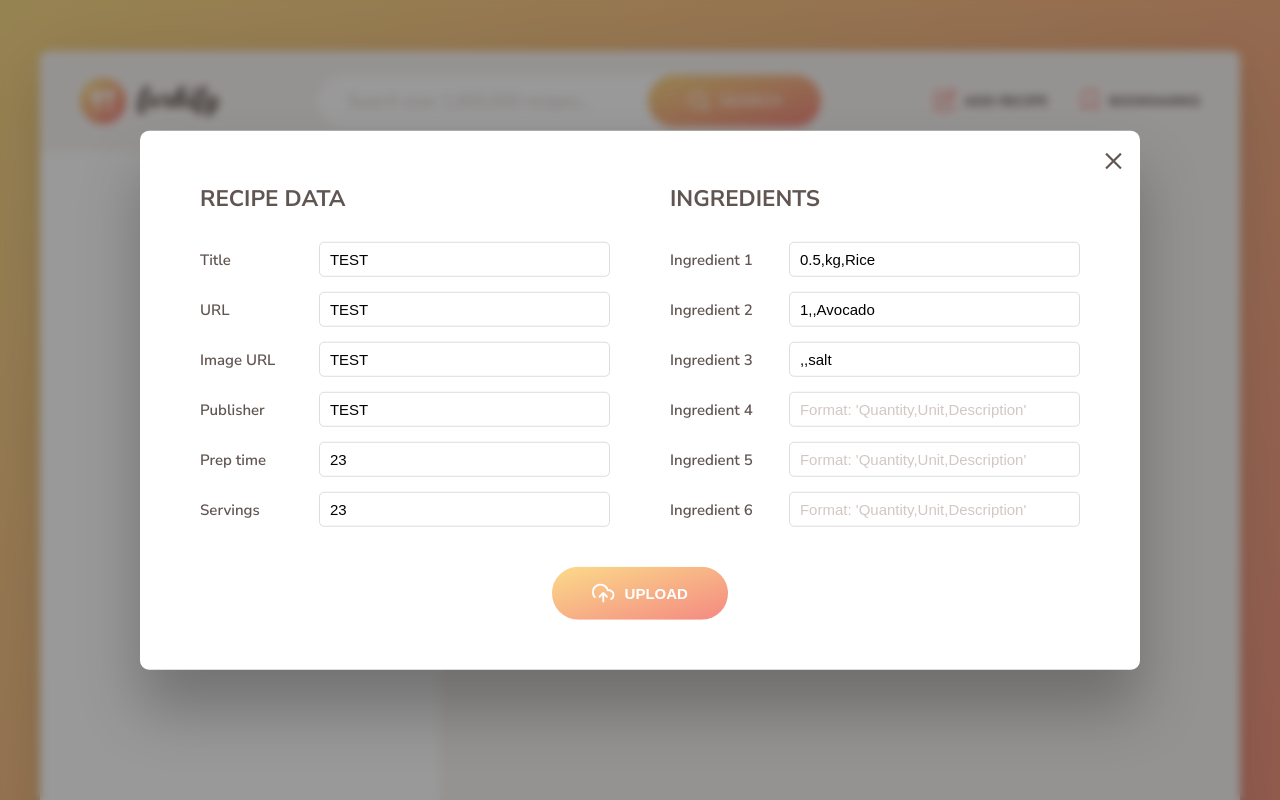
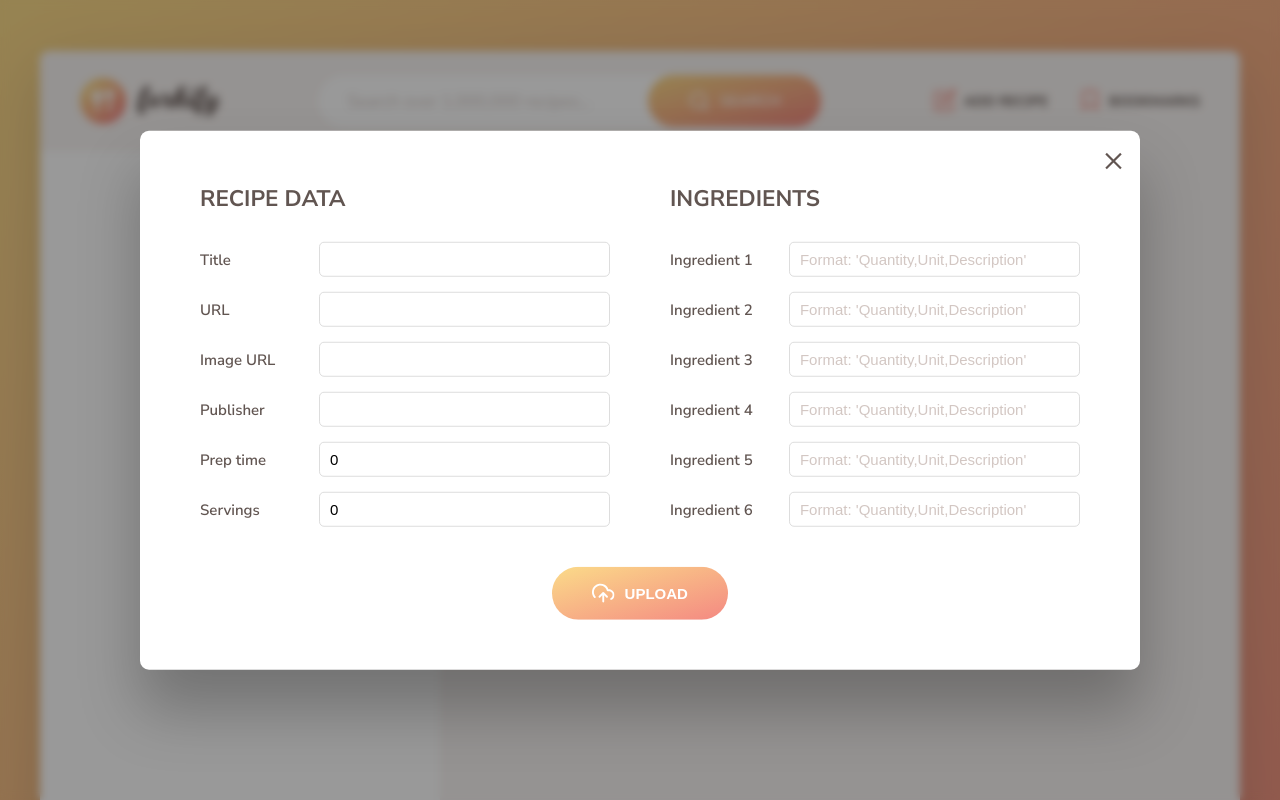
Before and after one commit to hdongqt/forkify, a website built with Parcel: page index.html in a window 1280 px wide. Both pictures are taken after a click on the button "ADD RECIPE". Shown: the top 800 px of the page. Built offline with nearby package versions, Linux system fonts and the light colour scheme; no server answers.

Commit message:
fix(UI): "delete data test"

```diff
--- a/index.html
+++ b/index.html
@@ -263,24 +263,24 @@
         <div class="upload__column">
           <h3 class="upload__heading">Recipe data</h3>
           <label>Title</label>
-          <input value="TEST" required name="title" type="text" />
+          <input value="" required name="title" type="text" />
           <label>URL</label>
-          <input value="TEST" required name="sourceUrl" type="text" />
+          <input value="" required name="sourceUrl" type="text" />
           <label>Image URL</label>
-          <input value="TEST" required name="image" type="text" />
+          <input value="" required name="image" type="text" />
           <label>Publisher</label>
-          <input value="TEST" required name="publisher" type="text" />
+          <input value="" required name="publisher" type="text" />
           <label>Prep time</label>
-          <input value="23" required name="cookingTime" type="number" />
+          <input value="0" required name="cookingTime" type="number" />
           <label>Servings</label>
-          <input value="23" required name="servings" type="number" />
+          <input value="0" required name="servings" type="number" />
         </div>
 
         <div class="upload__column">
           <h3 class="upload__heading">Ingredients</h3>
           <label>Ingredient 1</label>
           <input
-            value="0.5,kg,Rice"
+            value=""
             type="text"
             required
             name="ingredient-1"
@@ -288,14 +288,14 @@
           />
           <label>Ingredient 2</label>
           <input
-            value="1,,Avocado"
+            value=""
             type="text"
             name="ingredient-2"
             placeholder="Format: 'Quantity,Unit,Description'"
           />
           <label>Ingredient 3</label>
           <input
-            value=",,salt"
+            value=""
             type="text"
             name="ingredient-3"
             placeholder="Format: 'Quantity,Unit,Description'"
```
Also changed, not shown: 1 other file.
